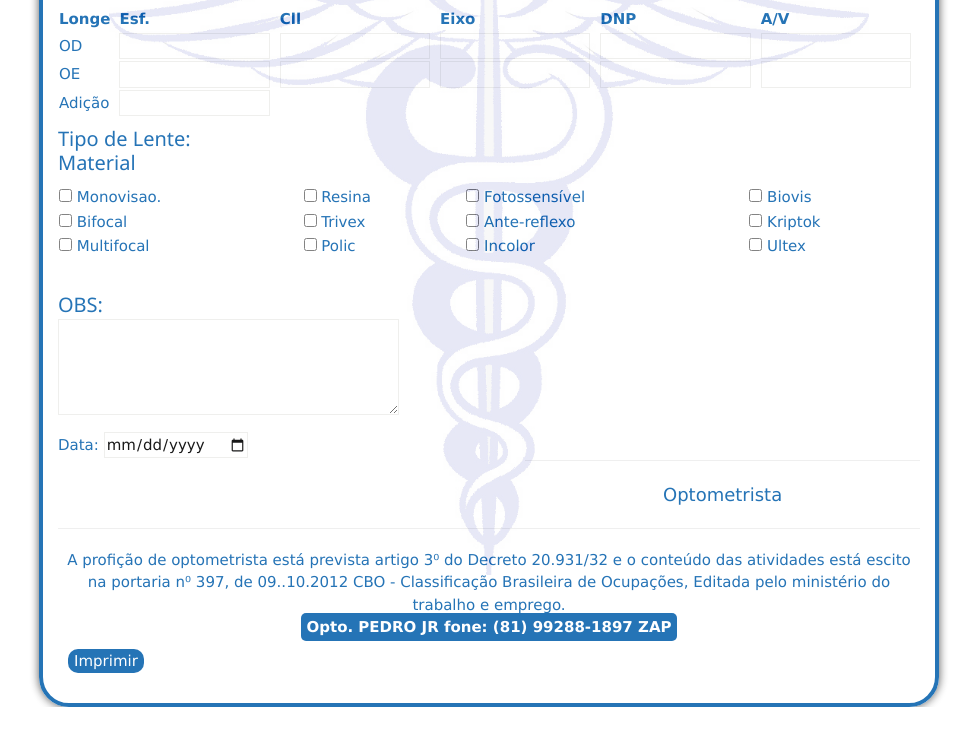
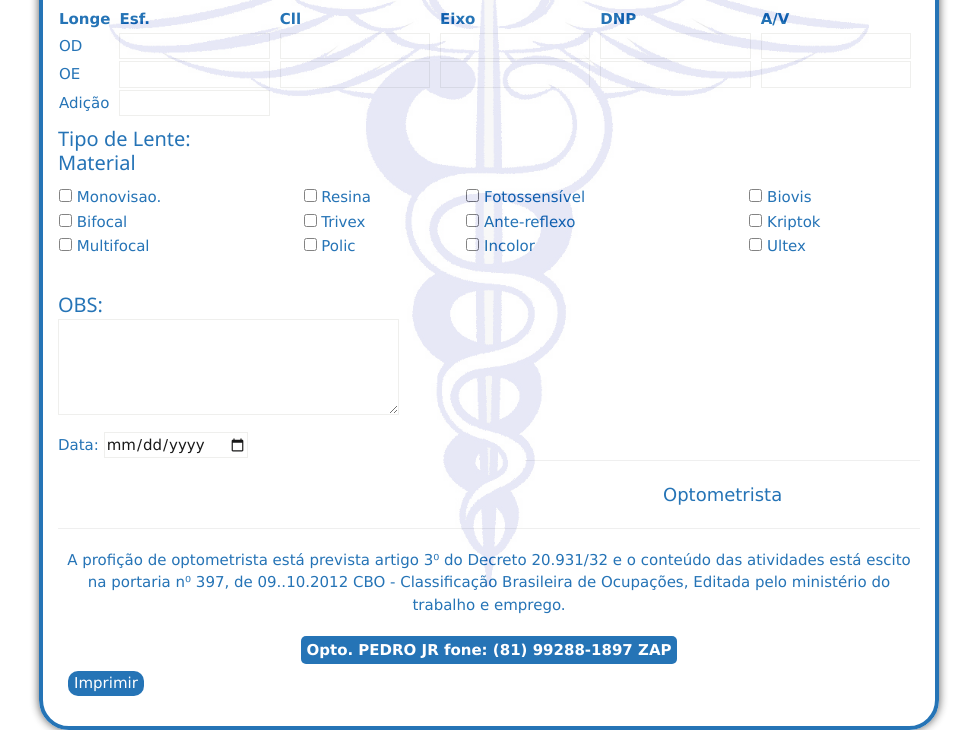
Before and after one commit to leotimbauba/projetos, a plain HTML site: page index.html in a window 1280 px wide. Shown: the part 223-953 px from the top of the page, without its empty margins (151-1128 px from the left). Before the commit the page ends 930 px from the top, so only its background shows below. Drawn offline with Linux system fonts and the light colour scheme.

Commit message:
footer atualizado
Modificador

```diff
--- a/index.html
+++ b/index.html
@@ -96,7 +96,7 @@
 
     <p>A profição de optometrista está prevista artigo 3⁰ do Decreto 20.931/32 e o
       conteúdo das atividades está escito na portaria n⁰ 397, de 09..10.2012
-      CBO - Classificação Brasileira de Ocupações, Editada pelo ministério do trabalho e emprego. <br>
+      CBO - Classificação Brasileira de Ocupações, Editada pelo ministério do trabalho e emprego. <br><br>
       <strong>Opto. PEDRO JR fone: (81) 99288-1897 ZAP</strong>
     </p>
     <button class="botao" onclick="imprimir();">Imprimir</button>
```
Also changed, not shown: login.html (+0 -1 lines).
